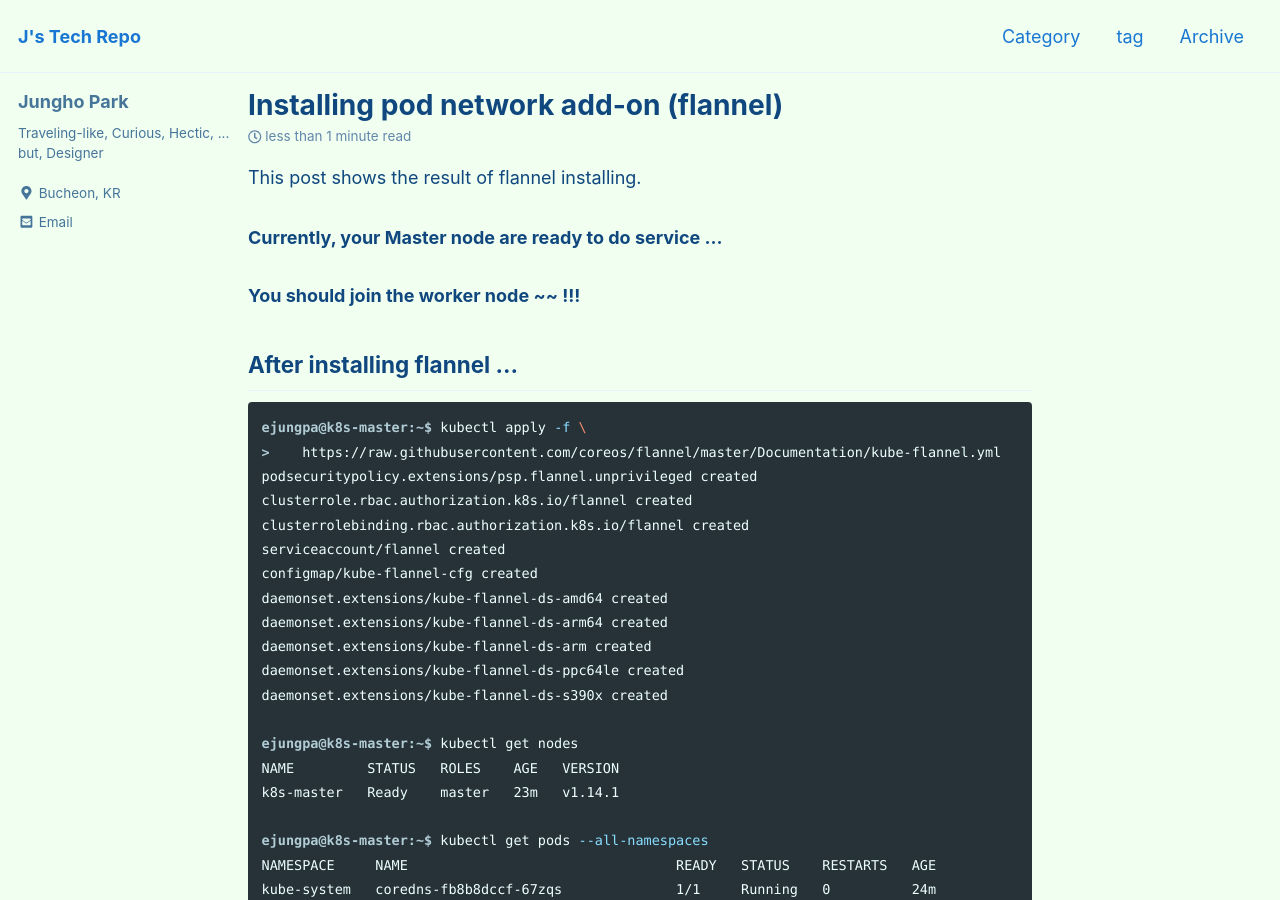
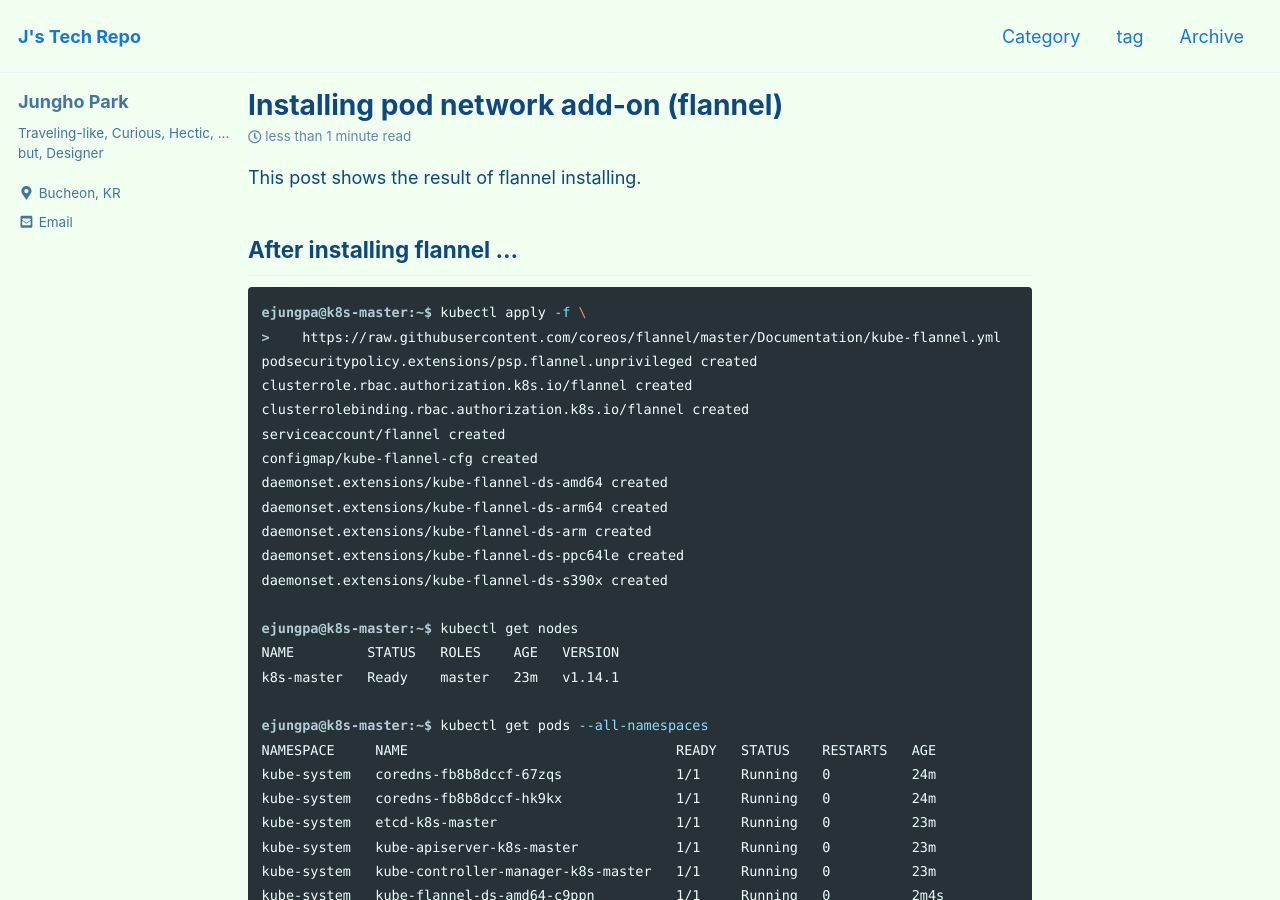
Before and after one commit to unipark00/tekrepo, a Jekyll site: the page built from _posts/2019-04-10-flannel_install.md, in a window 1280 px wide and 900 px high. Built offline with Jekyll 4.4.1, drawn with Linux system fonts in a browser that asks for light colours; cached includes are drawn as plain includes.

Commit message:
Update 2019-04-10-flannel_install.md

````diff
--- a/_posts/2019-04-10-flannel_install.md
+++ b/_posts/2019-04-10-flannel_install.md
@@ -8,9 +8,6 @@ toc: false
 ---
 
 This post shows the result of flannel installing.
-
-### Currently, your Master node are ready to do service ...
-### You should join the worker node ~~ !!!
 
 ## After installing flannel ...
 ```console
````
